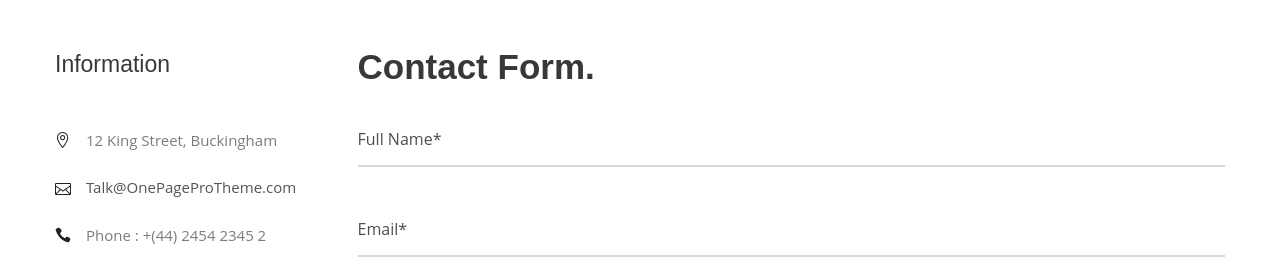
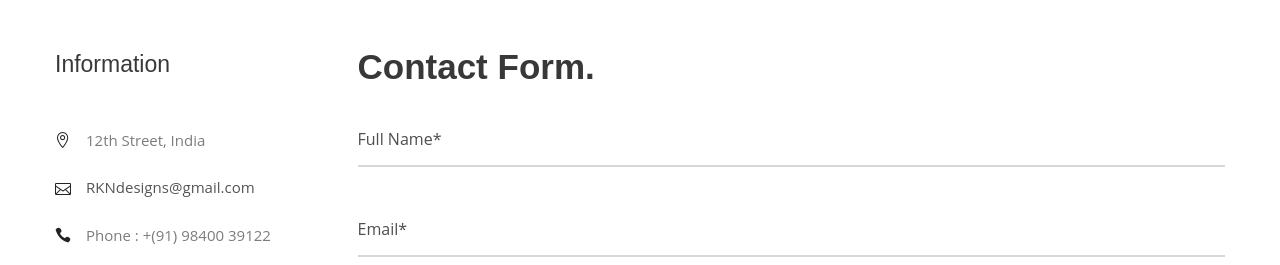
Before and after one commit to Scriptx-Studios/rkvweb, a plain HTML site: page index.html in a window 1280 px wide. Shown: the part 8000-8265 px from the top of the page. Drawn offline with Linux system fonts and the light colour scheme; a web font is replaced by a local one.

Commit message:
Modified email

```diff
--- a/index.html
+++ b/index.html
@@ -886,9 +886,9 @@
                                             <div class="gdlr-core-pbf-element">
                                                 <div class="gdlr-core-icon-list-item gdlr-core-item-pdlr gdlr-core-item-pdb ">
                                                     <ul>
-                                                        <li class=" gdlr-core-skin-divider" style="margin-bottom: 20px;"><span class="gdlr-core-icon-list-icon-wrap"><i class="gdlr-core-icon-list-icon icon_pin_alt" style="font-size: 16px;width: 16px;" ></i></span><span class="gdlr-core-icon-list-content" style="font-size: 15px;">12 King Street, Buckingham</span></li>
-                                                        <li class=" gdlr-core-skin-divider" style="margin-bottom: 20px;"><a href="#"><span class="gdlr-core-icon-list-icon-wrap"  ><i class="gdlr-core-icon-list-icon icon_mail_alt" style="font-size: 16px;width: 16px;" ></i></span><span class="gdlr-core-icon-list-content" style="font-size: 15px;"  >Talk@OnePageProTheme.com</span></a></li>
-                                                        <li class=" gdlr-core-skin-divider" style="margin-bottom: 20px;"><span class="gdlr-core-icon-list-icon-wrap"><i class="gdlr-core-icon-list-icon icon_phone" style="font-size: 16px;width: 16px;" ></i></span><span class="gdlr-core-icon-list-content" style="font-size: 15px;">Phone : +(44) 2454 2345 2</span></li>
+                                                        <li class=" gdlr-core-skin-divider" style="margin-bottom: 20px;"><span class="gdlr-core-icon-list-icon-wrap"><i class="gdlr-core-icon-list-icon icon_pin_alt" style="font-size: 16px;width: 16px;" ></i></span><span class="gdlr-core-icon-list-content" style="font-size: 15px;">12th Street, India</span></li>
+                                                        <li class=" gdlr-core-skin-divider" style="margin-bottom: 20px;"><a href="#"><span class="gdlr-core-icon-list-icon-wrap"  ><i class="gdlr-core-icon-list-icon icon_mail_alt" style="font-size: 16px;width: 16px;" ></i></span><span class="gdlr-core-icon-list-content" style="font-size: 15px;"  >RKNdesigns@gmail.com</span></a></li>
+                                                        <li class=" gdlr-core-skin-divider" style="margin-bottom: 20px;"><span class="gdlr-core-icon-list-icon-wrap"><i class="gdlr-core-icon-list-icon icon_phone" style="font-size: 16px;width: 16px;" ></i></span><span class="gdlr-core-icon-list-content" style="font-size: 15px;">Phone : +(91) 98400 39122</span></li>
                                                         <li class=" gdlr-core-skin-divider" style="margin-bottom: 20px;"><span class="gdlr-core-icon-list-icon-wrap"><i class="gdlr-core-icon-list-icon icon_document_alt" style="font-size: 16px;width: 16px;" ></i></span><span class="gdlr-core-icon-list-content" style="font-size: 15px;">Fax : +(44) 2454 2345 2</span></li>
                                                     </ul>
                                                 </div>
```
